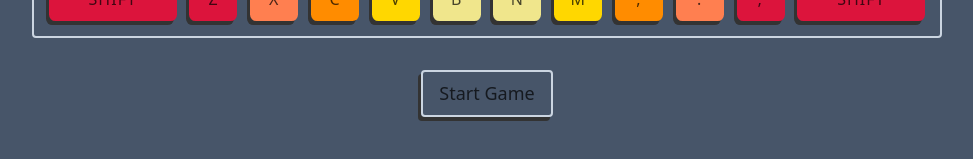
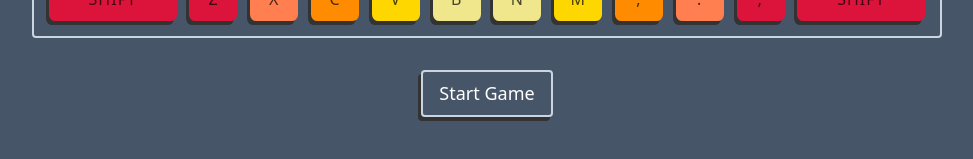
Before and after one commit to diogodeese/Key-Killer, a React (Vite) app: page / in a window 1280 px wide. Shown: the part 499-658 px from the top of the page, without its empty margins (153-1126 px from the left). Built offline with nearby package versions, Linux system fonts and the light colour scheme.

Commit message:
fix: disabled start button while playing

```diff
--- a/src/components/Keyboard.tsx
+++ b/src/components/Keyboard.tsx
@@ -1,4 +1,4 @@
-import { useEffect, useRef, useState } from 'react';
+import { useState, useEffect, useRef } from 'react';
 
 const keys = [
   'A',
@@ -46,6 +46,7 @@ function selectRandomKey() {
 }
 
 function keyboard() {
+  const [isPlaying, setIsPlaying] = useState(false);
   let correctKeys = 0;
   let wrongKeys = 0;
   const intervalRef = useRef(0);
@@ -82,8 +83,9 @@ function keyboard() {
   }
 
   function startGame() {
+    interval();
     selectRandomKey();
-    interval();
+    setIsPlaying(true);
   }
 
   function endGame() {
@@ -93,6 +95,7 @@ function keyboard() {
     console.log('Wrong Keys: ' + wrongKeys);
     correctKeys = 0;
     wrongKeys = 0;
+    setIsPlaying(false);
   }
 
   useEffect(() => {
@@ -426,6 +429,7 @@ function keyboard() {
           onClick={() => {
             startGame();
           }}
+          disabled={isPlaying}
         >
           Start Game
         </button>
--- a/src/styles/global.css
+++ b/src/styles/global.css
@@ -21,7 +21,7 @@
   padding-right: 16px;
   font-size: 18px;
   font-weight: 500;
-  color: rgba(0, 0, 0, 0.7);
+  color: white;
   border: solid 2px rgb(203 213 225);
   border-radius: 4px;
   box-shadow: -3px 4px 0 #333;
```
